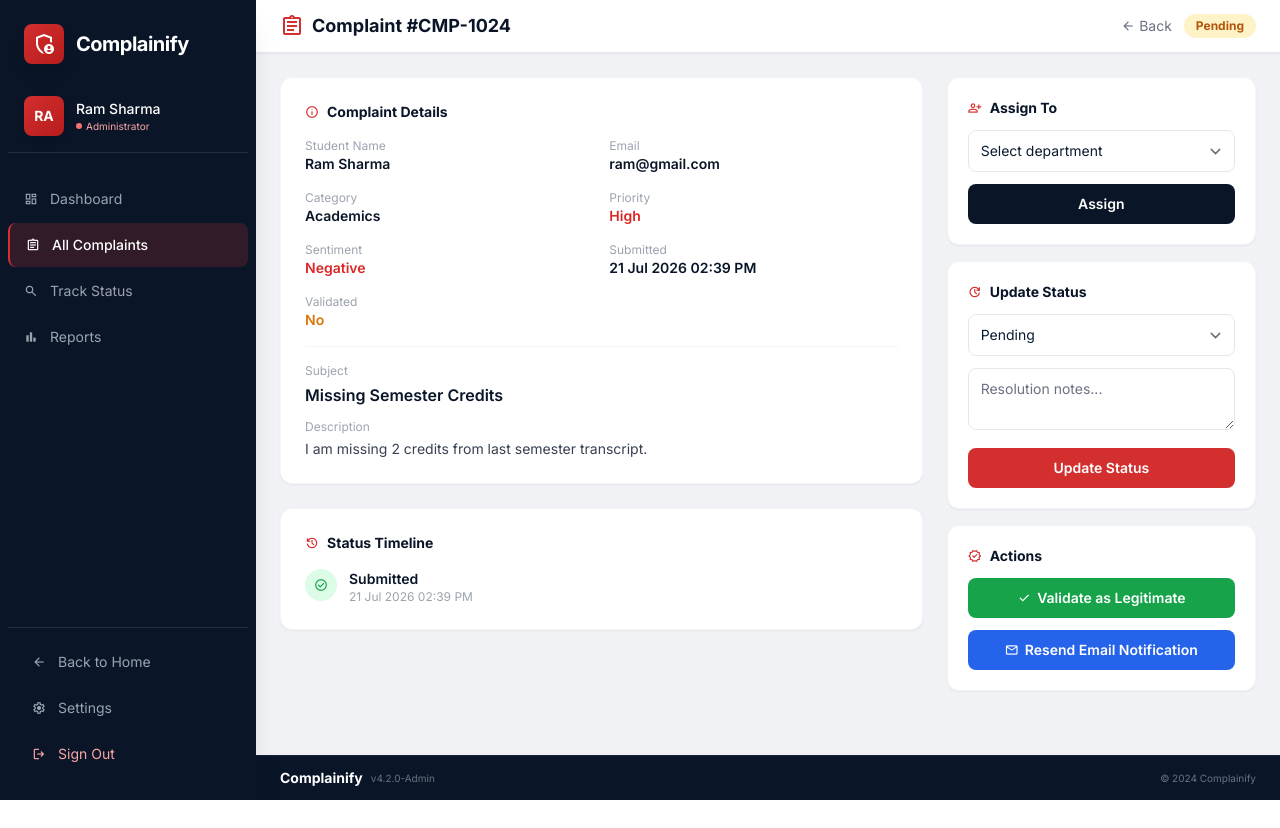
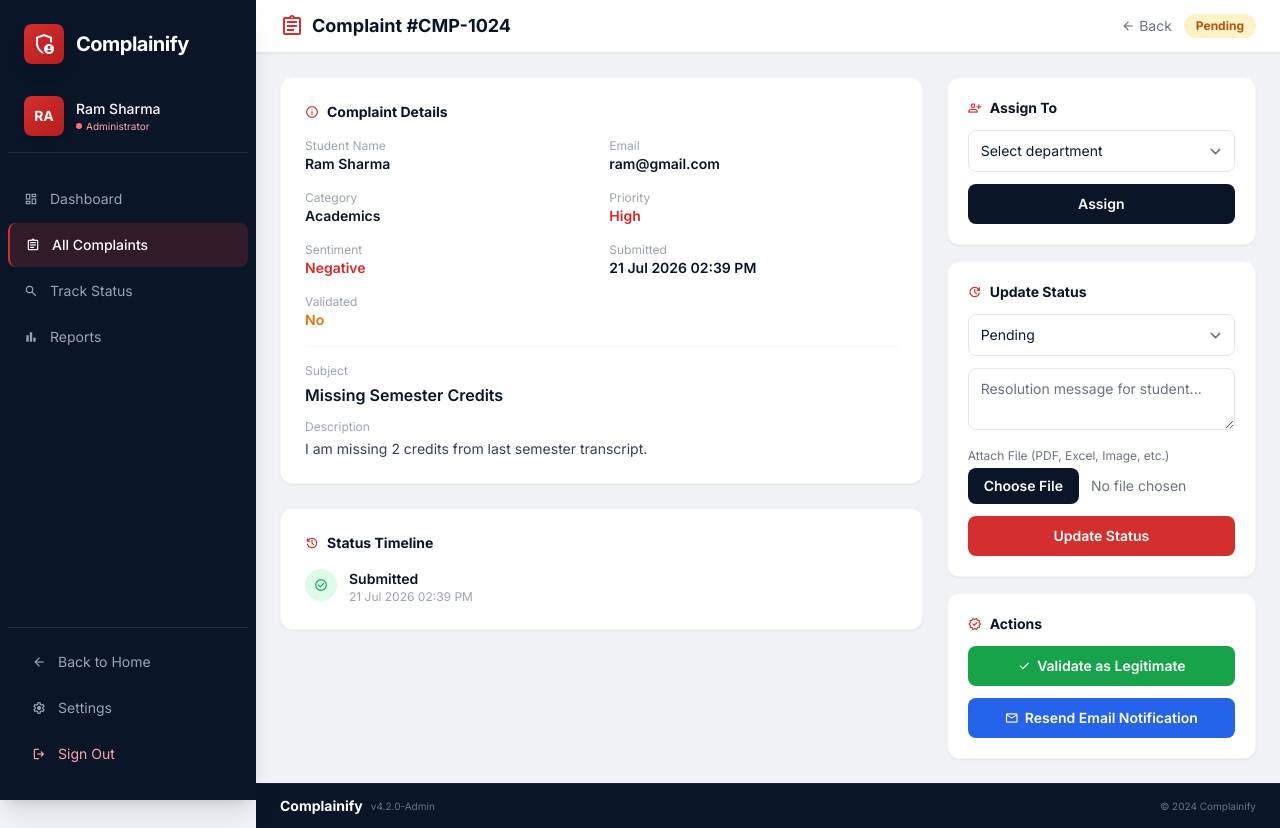
Before and after one commit to Cr7samiee/Student-Complainify, a Flask app: page /admin/complaint/CMP-1024 in a window 1280 px wide. Before the commit the page ends 800 px from the top, so only its background shows below. Run offline with Flask 3, Linux system fonts and the light colour scheme; a user stored in the database is signed in; data comes from the database, SQL or seed files in the repository; parts of the project's set-up code (start-up, migrations or seed data) failed here and were passed over; some libraries are stand-ins or nearby versions.

Commit message:
feat: admin can send resolution message + attach files (PDF, Excel, etc.) to complaints

```diff
--- a/workspace/ComplaintMgmtSystem/backend/app.py
+++ b/workspace/ComplaintMgmtSystem/backend/app.py
@@ -1,7 +1,8 @@
-import os, csv, io, json, pymysql, hashlib, smtplib, ssl, sys, random
+import os, csv, io, json, pymysql, hashlib, smtplib, ssl, sys, random, uuid
 from email.message import EmailMessage
-from flask import Flask, render_template, request, redirect, url_for, flash, session, jsonify
+from flask import Flask, render_template, request, redirect, url_for, flash, session, jsonify, send_from_directory
 from datetime import timedelta, datetime
+from werkzeug.utils import secure_filename
 
 sys.path.insert(0, os.path.join(os.path.dirname(os.path.dirname(__file__)), 'train'))
 from classifier import auto_categorize, categorize
@@ -24,6 +25,9 @@
 )
 
 DB_CONFIG = dict(host='127.0.0.1', user='root', password='', database='complainify', port=3306, charset='utf8mb4')
+UPLOAD_FOLDER = os.path.join(os.path.dirname(os.path.abspath(__file__)), '..', 'uploads')
+ALLOWED_EXTENSIONS = {'pdf', 'svg', 'png', 'jpg', 'jpeg', 'doc', 'docx', 'xls', 'xlsx', 'csv', 'txt', 'zip'}
+os.makedirs(UPLOAD_FOLDER, exist_ok=True)
 
 def get_db():
     return pymysql.connect(**DB_CONFIG, cursorclass=pymysql.cursors.DictCursor)
@@ -554,13 +558,29 @@
     if status not in valid_statuses:
         flash('Invalid status.', 'error')
         return redirect(url_for('admin_complaint_detail', ticket_id=ticket_id))
+    attachment = request.files.get('attachment')
+    attachment_name = None
+    if attachment and attachment.filename and '.' in attachment.filename:
+        ext = attachment.filename.rsplit('.', 1)[1].lower()
+        if ext in ALLOWED_EXTENSIONS:
+            unique_name = f"{ticket_id}_{uuid.uuid4().hex[:8]}.{ext}"
+            attachment.save(os.path.join(UPLOAD_FOLDER, unique_name))
+            attachment_name = unique_name
     conn = get_db(); cur = conn.cursor()
-    if status == 'Resolved':
-        cur.execute("UPDATE complaints SET status=%s, admin_notes=%s, resolved_at=NOW() WHERE ticket_id=%s",
-            (status, admin_notes, ticket_id))
+    if attachment_name:
+        if status == 'Resolved':
+            cur.execute("UPDATE complaints SET status=%s, admin_notes=%s, resolved_at=NOW(), attachment=%s WHERE ticket_id=%s",
+                (status, admin_notes, attachment_name, ticket_id))
+        else:
+            cur.execute("UPDATE complaints SET status=%s, admin_notes=%s, attachment=%s WHERE ticket_id=%s",
+                (status, admin_notes, attachment_name, ticket_id))
     else:
-        cur.execute("UPDATE complaints SET status=%s, admin_notes=%s WHERE ticket_id=%s",
-            (status, admin_notes, ticket_id))
+        if status == 'Resolved':
+            cur.execute("UPDATE complaints SET status=%s, admin_notes=%s, resolved_at=NOW() WHERE ticket_id=%s",
+                (status, admin_notes, ticket_id))
+        else:
+            cur.execute("UPDATE complaints SET status=%s, admin_notes=%s WHERE ticket_id=%s",
+                (status, admin_notes, ticket_id))
     conn.commit()
     cur.execute("SELECT email, subject FROM complaints WHERE ticket_id=%s", (ticket_id,))
     c = cur.fetchone()
@@ -748,6 +768,10 @@
         'tier': result['tier']
     })
 
+@app.route('/uploads/<filename>')
+def uploaded_file(filename):
+    return send_from_directory(UPLOAD_FOLDER, filename)
+
 @app.route('/dashboard-redirect')
 def dashboard_redirect():
     if session.get('role') == 'admin':
--- a/workspace/ComplaintMgmtSystem/complainify.sql
+++ b/workspace/ComplaintMgmtSystem/complainify.sql
@@ -1,5 +1,6 @@
 -- Complainify Database Setup
 -- Run: mysql -u root < complainify.sql
+-- Migration: ALTER TABLE complaints ADD COLUMN attachment VARCHAR(255) DEFAULT NULL;
 
 CREATE DATABASE IF NOT EXISTS complainify CHARACTER SET utf8mb4 COLLATE utf8mb4_unicode_ci;
 USE complainify;
@@ -36,6 +37,7 @@
     admin_notes TEXT DEFAULT NULL,
     validated TINYINT(1) DEFAULT 0,
     email_sent TINYINT(1) DEFAULT 0,
+    attachment VARCHAR(255) DEFAULT NULL,
     created_at TIMESTAMP DEFAULT CURRENT_TIMESTAMP,
     FOREIGN KEY (user_id) REFERENCES users(id) ON DELETE SET NULL
 );
--- a/workspace/ComplaintMgmtSystem/frontend/templates/admin/complaint_detail.html
+++ b/workspace/ComplaintMgmtSystem/frontend/templates/admin/complaint_detail.html
@@ -95,15 +95,22 @@
 </div>
 <div class="bg-white rounded-xl border border-gray-100 shadow-sm p-5">
 <h3 class="text-sm font-bold text-[#0a1628] mb-3 flex items-center gap-2"><span class="material-symbols-outlined text-sm text-[#d32f2f]">update</span>Update Status</h3>
-<form method="POST" action="{{ url_for('admin_update_status', ticket_id=c.ticket_id) }}" class="space-y-3">
+<form method="POST" action="{{ url_for('admin_update_status', ticket_id=c.ticket_id) }}" class="space-y-3" enctype="multipart/form-data">
 <select name="status" class="w-full px-3 py-2.5 rounded-lg border border-gray-200 text-sm focus:ring-2 focus:ring-[#d32f2f] focus:border-[#d32f2f] outline-none">
 <option value="Pending" {% if c.status == 'Pending' %}selected{% endif %}>Pending</option>
 <option value="In Progress" {% if c.status == 'In Progress' %}selected{% endif %}>In Progress</option>
 <option value="Resolved" {% if c.status == 'Resolved' %}selected{% endif %}>Resolved</option>
 </select>
-<textarea name="admin_notes" rows="2" class="w-full px-3 py-2.5 rounded-lg border border-gray-200 text-sm focus:ring-2 focus:ring-[#d32f2f] outline-none" placeholder="Resolution notes...">{{ c.admin_notes or '' }}</textarea>
+<textarea name="admin_notes" rows="2" class="w-full px-3 py-2.5 rounded-lg border border-gray-200 text-sm focus:ring-2 focus:ring-[#d32f2f] outline-none" placeholder="Resolution message for student...">{{ c.admin_notes or '' }}</textarea>
+<div><label class="text-xs text-gray-500 block mb-1">Attach File (PDF, Excel, Image, etc.)</label><input type="file" name="attachment" class="w-full text-sm text-gray-500 file:mr-3 file:py-2 file:px-4 file:rounded-lg file:border-0 file:text-sm file:font-semibold file:bg-[#0a1628] file:text-white hover:file:bg-[#1a2a3a]"></div>
 <button type="submit" class="w-full bg-[#d32f2f] text-white text-sm font-semibold py-2.5 rounded-lg hover:bg-[#b71c1c] transition-colors">Update Status</button>
 </form>
+{% if c.attachment %}
+<div class="mt-3 p-3 bg-blue-50 rounded-lg">
+<span class="text-xs text-gray-500 block mb-1">Attached File</span>
+<a href="{{ url_for('uploaded_file', filename=c.attachment) }}" target="_blank" class="text-sm text-blue-600 font-semibold hover:underline flex items-center gap-1"><span class="material-symbols-outlined text-sm">download</span>{{ c.attachment }}</a>
+</div>
+{% endif %}
 </div>
 <div class="bg-white rounded-xl border border-gray-100 shadow-sm p-5 space-y-3">
 <h3 class="text-sm font-bold text-[#0a1628] flex items-center gap-2"><span class="material-symbols-outlined text-sm text-[#d32f2f]">verified</span>Actions</h3>
--- a/workspace/ComplaintMgmtSystem/frontend/templates/student/complaint_detail.html
+++ b/workspace/ComplaintMgmtSystem/frontend/templates/student/complaint_detail.html
@@ -41,7 +41,8 @@
 <div class="bg-surface rounded-xl p-4"><p class="text-[11px] text-on-surface-variant uppercase tracking-wider">Assigned To</p><p class="text-sm font-bold text-primary mt-1">{{ c.assigned_to or 'Not assigned yet' }}</p></div>
 </div>
 <div class="mb-6"><h4 class="text-sm font-bold text-primary mb-2">Description</h4><p class="text-sm text-on-surface bg-surface rounded-xl p-4 whitespace-pre-wrap">{{ c.description }}</p></div>
-{% if c.admin_notes %}<div><h4 class="text-sm font-bold text-primary mb-2">Admin Response</h4><p class="text-sm text-on-surface bg-blue-50 rounded-xl p-4">{{ c.admin_notes }}</p></div>{% endif %}
+{% if c.admin_notes %}<div><h4 class="text-sm font-bold text-primary mb-2">{% if c.status == 'Resolved' %}<span class="text-on-tertiary-container">✓</span> {% endif %}Admin Response</h4><p class="text-sm text-on-surface {% if c.status == 'Resolved' %}bg-green-50 border border-green-200{% else %}bg-blue-50{% endif %} rounded-xl p-4">{{ c.admin_notes }}</p></div>{% endif %}
+{% if c.attachment %}<div class="mt-3"><h4 class="text-sm font-bold text-primary mb-2">Attached File</h4><a href="{{ url_for('uploaded_file', filename=c.attachment) }}" target="_blank" class="inline-flex items-center gap-2 text-sm text-secondary font-semibold bg-surface-container-low rounded-xl px-4 py-2.5 hover:bg-surface-container transition-colors"><span class="material-symbols-outlined text-sm">download</span>Download Attachment</a></div>{% endif %}
 </div>
 <div class="bg-surface-white rounded-2xl border border-outline-variant shadow-sm p-6">
 <h3 class="text-sm font-bold text-primary mb-4 flex items-center gap-2"><span class="material-symbols-outlined text-secondary">timeline</span>Progress Timeline</h3>
--- a/workspace/ComplaintMgmtSystem/frontend/templates/student/dashboard.html
+++ b/workspace/ComplaintMgmtSystem/frontend/templates/student/dashboard.html
@@ -73,7 +73,7 @@
 <td class="px-6 py-4"><span class="px-3 py-1 rounded-full text-[11px] font-bold {% if c.status == 'Resolved' %}bg-green-50 text-green-700{% elif c.status == 'In Progress' %}bg-blue-50 text-blue-700{% else %}bg-amber-50 text-amber-700{% endif %}">{{ c.status }}</span></td>
 <td class="px-6 py-4"><span class="px-3 py-1 rounded-full text-[11px] font-bold {% if c.priority == 'High' %}bg-red-50 text-red-600{% elif c.priority == 'Medium' %}bg-amber-50 text-amber-600{% else %}bg-gray-50 text-gray-500{% endif %}">{{ c.priority }}</span></td>
 <td class="px-6 py-4 text-xs text-on-surface-variant">{{ c.date }}</td>
-<td class="px-6 py-4"><a href="{{ url_for('student_complaint_detail', ticket_id=c.ticket_id) }}" class="text-xs text-secondary font-semibold hover:underline">View</a></td>
+<td class="px-6 py-4"><a href="{{ url_for('student_complaint_detail', ticket_id=c.ticket_id) }}" class="text-xs text-secondary font-semibold hover:underline">View{% if c.status == 'Resolved' %} →{% endif %}</a></td>
 </tr>
 {% endfor %}
 </tbody>
```
